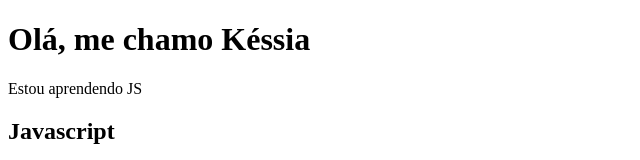
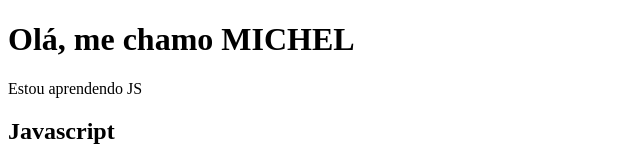
Before and after one commit to michelcoutinhodasilva/Aula_Senai_JavaScript, a plain HTML site: page Aula 6/Manipulação-de-dom/index.html in a window 1280 px wide. Shown: the top 160 px of the page, without its empty margins (0-640 px from the left). Drawn offline with Linux system fonts and the light colour scheme.

Commit message:
AJUSTE DE ESCRITA

```diff
--- a/Aula 6/Manipulação-de-dom/index.html
+++ b/Aula 6/Manipulação-de-dom/index.html
@@ -7,7 +7,7 @@
     <script defer src="dom.js"></script>
 </head>
 <body>
-    <h1 id="titulo">Olá, me chamo Késsia</h1>
+    <h1 id="titulo">Olá, me chamo MICHEL</h1>
     <p class="paragrafo">Estou aprendendo JS</p>
 
     <h2>Javascript</h2>
```
